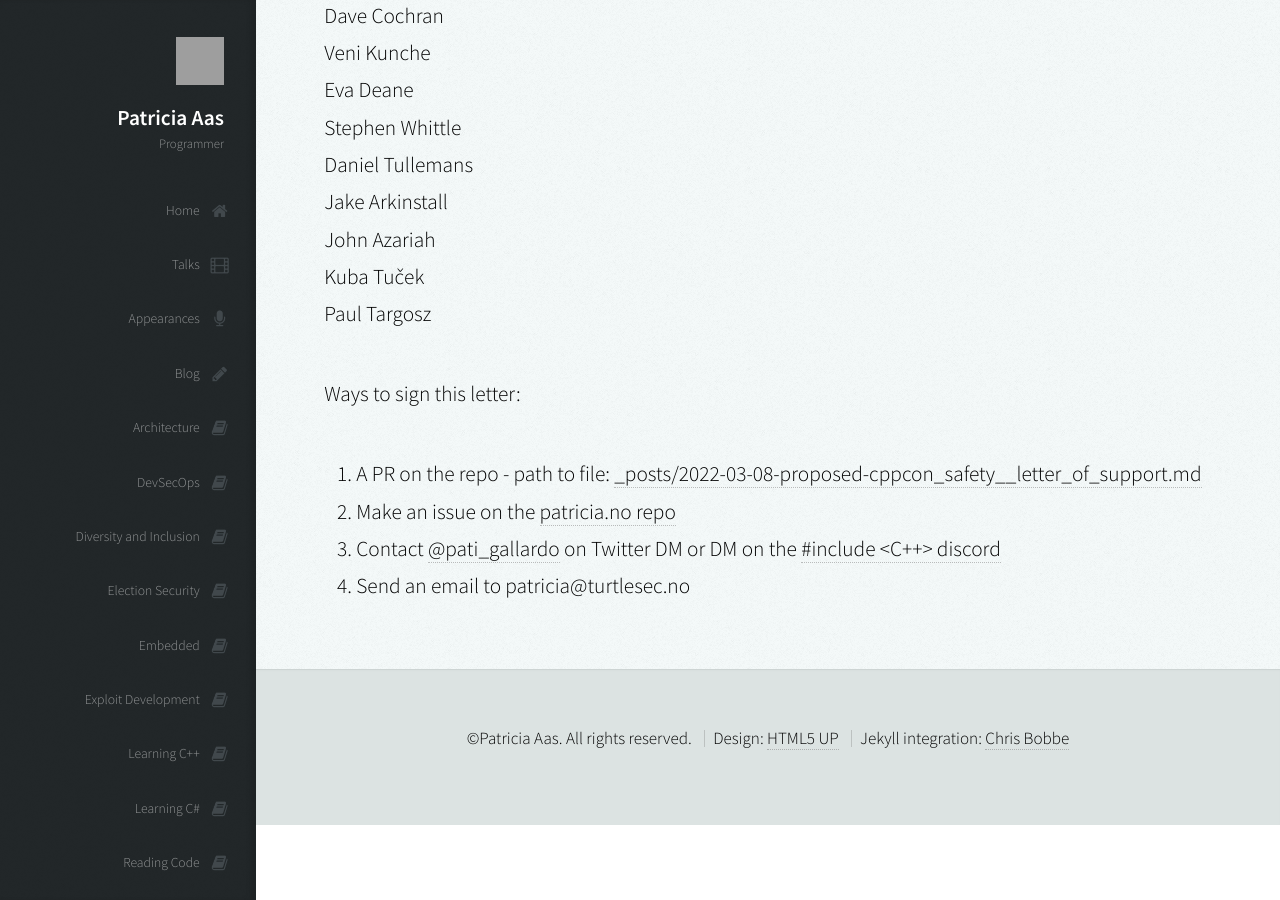
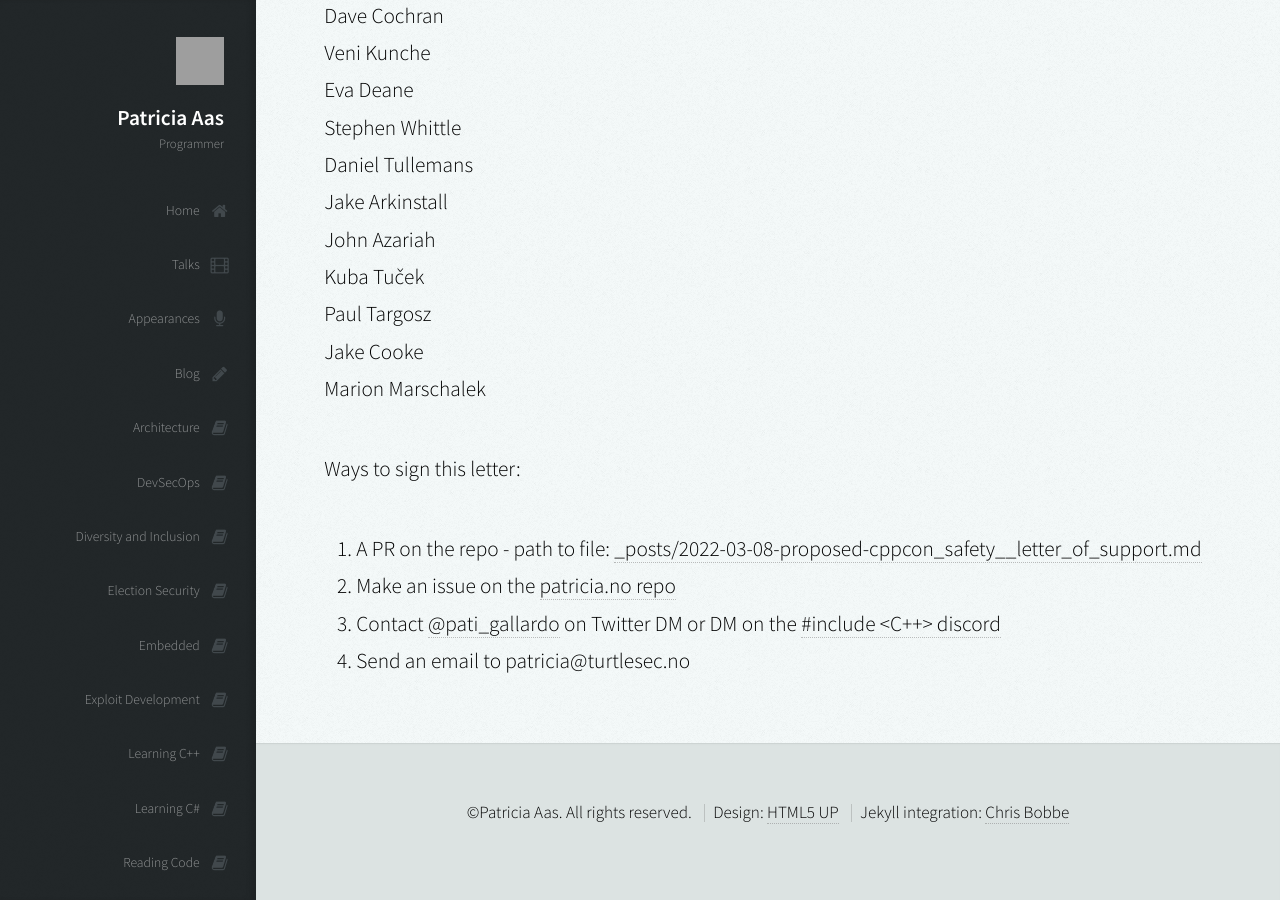
Before and after one commit to patricia-gallardo/patricia-gallardo.github.io, a Jekyll site: the page built from _posts/2022-03-08-proposed-cppcon_safety__letter_of_support.md, in a window 1280 px wide and 900 px high, scrolled down 6717 px. Built offline with Jekyll 4.4.1, drawn with Linux system fonts in a browser that asks for light colours; nearby versions of some CDN libraries; grey boxes are pictures that could not be loaded.

Commit message:
Update 2022-03-08-proposed-cppcon_safety__letter_of_support.md

```diff
--- a/_posts/2022-03-08-proposed-cppcon_safety__letter_of_support.md
+++ b/_posts/2022-03-08-proposed-cppcon_safety__letter_of_support.md
@@ -187,6 +187,8 @@ Jake Arkinstall <br>
 John Azariah <br>
 Kuba Tuček <br>
 Paul Targosz <br>
+Jake Cooke <br>
+Marion Marschalek <br>
 
 
 Ways to sign this letter:
```
